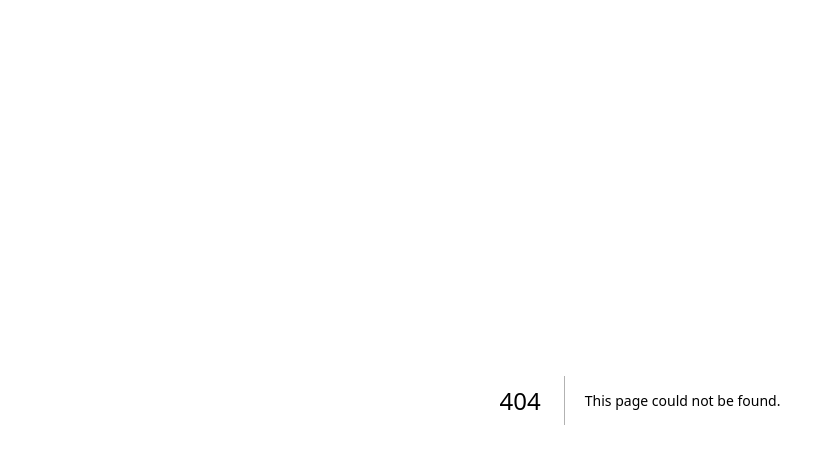
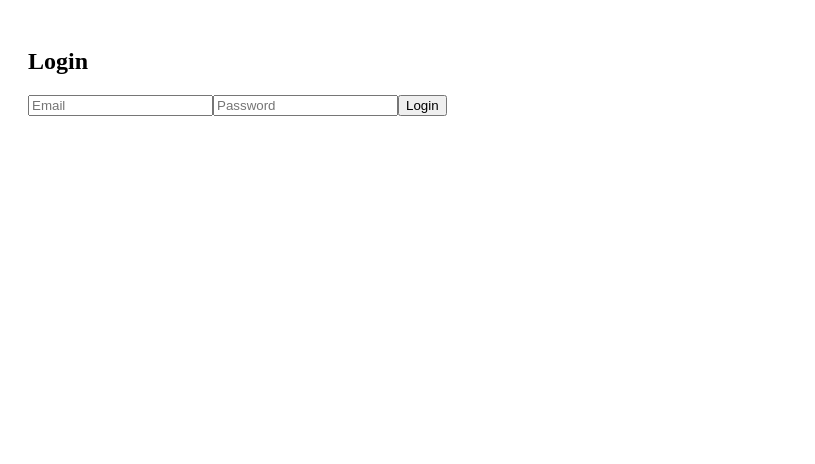
Before and after one commit to giwrgaras1982/tsixla2, a Next.js app: page /login in a window 1280 px wide. Before the commit this address had no page. Shown: the top 464 px of the page, without its empty margins (0-815 px from the left). Built offline with nearby package versions, Linux system fonts and the light colour scheme.

Commit message:
Create login.js

```diff
--- /dev/null
+++ b/pages/login.js
@@ -0,0 +1,39 @@
+import { useState } from "react";
+import { auth } from "../firebaseConfig";
+import { signInWithEmailAndPassword } from "firebase/auth";
+import { useRouter } from "next/router";
+
+export default function Login() {
+  const [email, setEmail] = useState("");
+  const [password, setPassword] = useState("");
+  const router = useRouter();
+
+  const handleLogin = async () => {
+    try {
+      await signInWithEmailAndPassword(auth, email, password);
+      alert("Login successful!");
+      router.push("/");
+    } catch (error) {
+      alert(error.message);
+    }
+  };
+
+  return (
+    <div style={{ padding: "20px" }}>
+      <h2>Login</h2>
+      <input
+        type="email"
+        placeholder="Email"
+        value={email}
+        onChange={(e) => setEmail(e.target.value)}
+      />
+      <input
+        type="password"
+        placeholder="Password"
+        value={password}
+        onChange={(e) => setPassword(e.target.value)}
+      />
+      <button onClick={handleLogin}>Login</button>
+    </div>
+  );
+}
```
